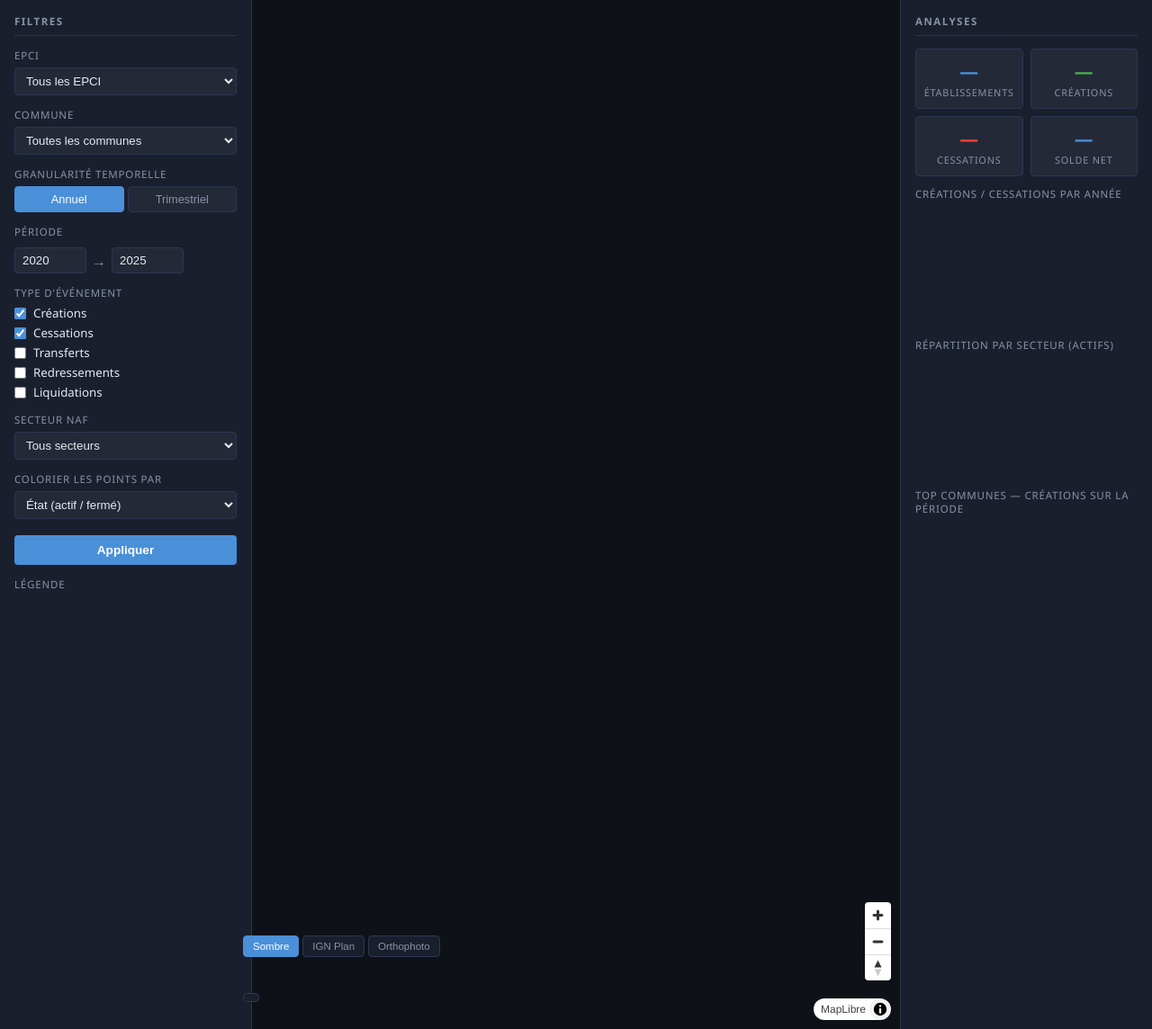
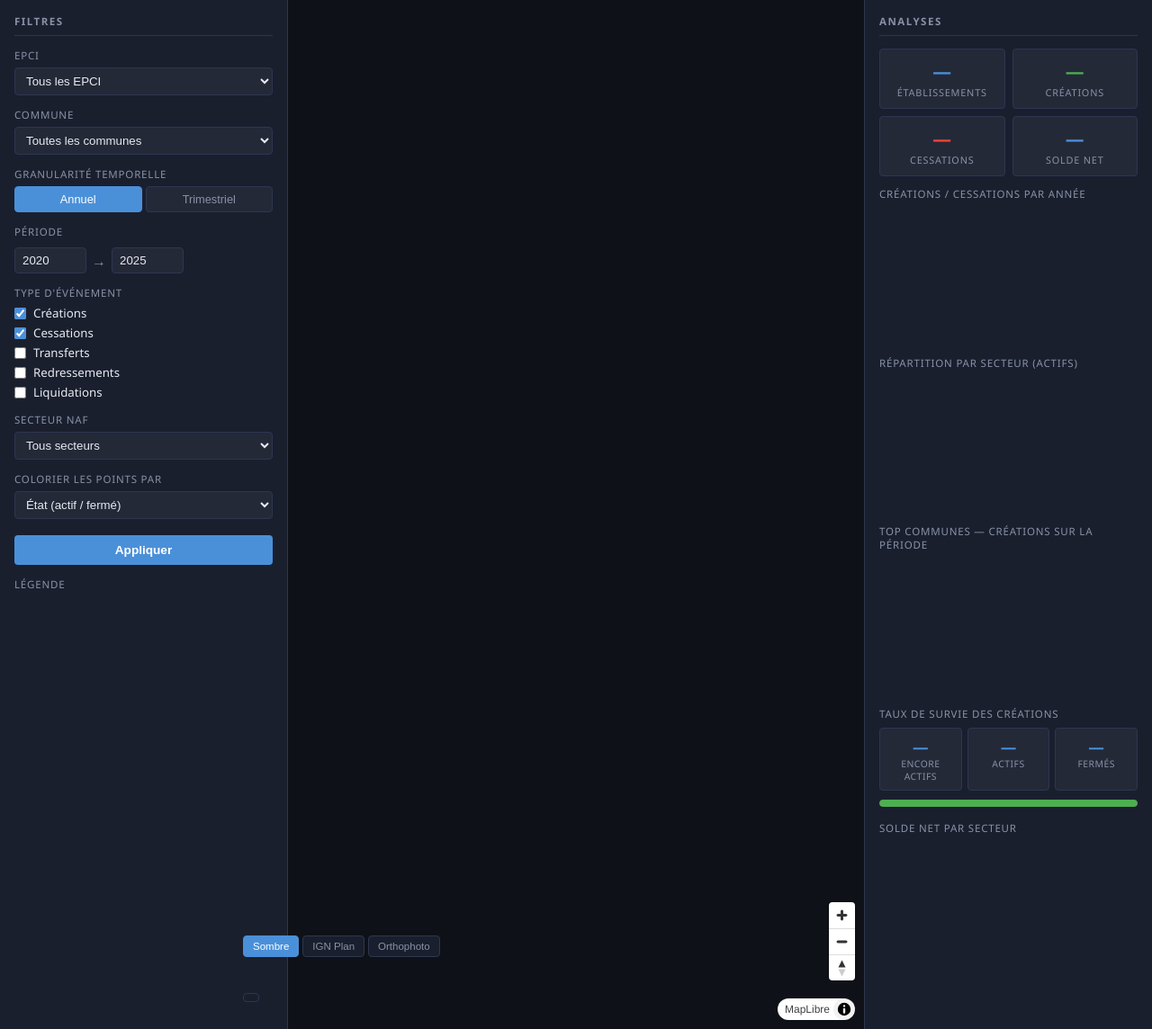
Before and after one commit to NicolasPro38/dyneco, a Flask app: page / in a window 1280 px wide. Shown: the part 52-1196 px from the top of the page at 90% size. Run offline with Flask 3, Linux system fonts and the light colour scheme; data that the repository does not hold is empty; some libraries are stand-ins or nearby versions.

Commit message:
Analyses enrichies - taux de survie, solde secteur, panneau élargi

```diff
--- a/app/routes.py
+++ b/app/routes.py
@@ -514,3 +514,44 @@ def api_count_etablissements():
     cur.close()
     conn.close()
     return jsonify({'count': nb})
+
+@main.route('/api/taux_survie')
+def api_taux_survie():
+    conn = get_db()
+    cur = conn.cursor(cursor_factory=psycopg2.extras.RealDictCursor)
+
+    code_commune = request.args.get('code_commune', '')
+    code_epci    = request.args.get('code_epci', '')
+    annee_debut  = int(request.args.get('annee_debut', 2015))
+    annee_fin    = int(request.args.get('annee_fin', 2020))
+
+    cond = ["EXTRACT(YEAR FROM e.date_creation) BETWEEN %s AND %s"]
+    params = [annee_debut, annee_fin]
+
+    if code_commune:
+        cond.append("e.code_commune = %s"); params.append(code_commune)
+    elif code_epci:
+        cond.append("c.code_epci = %s"); params.append(code_epci)
+
+    cur.execute(f"""
+        SELECT
+            COUNT(*) as total_crees,
+            COUNT(*) FILTER (WHERE e.etat_admin = 'A') as encore_actifs
+        FROM etablissements e
+        JOIN communes c ON e.code_commune = c.code_commune
+        WHERE {" AND ".join(cond)}
+    """, params)
+
+    r = cur.fetchone()
+    cur.close()
+    conn.close()
+
+    total = r['total_crees'] or 0
+    actifs = r['encore_actifs'] or 0
+    taux = round(actifs / total * 100, 1) if total > 0 else 0
+
+    return jsonify({
+        'total_crees': total,
+        'encore_actifs': actifs,
+        'taux_survie': taux
+    })
--- a/app/static/css/style.css
+++ b/app/static/css/style.css
@@ -2,7 +2,7 @@
 
 :root {
     --header-height: 52px;
-    --panel-width: 280px;
+    --panel-width: 320px;
     --bg-panel: #1a1f2e;
     --bg-panel-light: #242938;
     --border: #2e3650;
@@ -220,3 +220,47 @@ canvas { max-width: 100%; }
     margin-bottom: 6px;
     border-left: 2px solid #FF9800;
 }
+
+/* Taux de survie */
+.survie-grid {
+    display: grid;
+    grid-template-columns: 1fr 1fr 1fr;
+    gap: 6px;
+    margin-bottom: 10px;
+}
+.survie-stat {
+    text-align: center;
+    background: var(--bg-panel-light);
+    border: 1px solid var(--border);
+    border-radius: 4px;
+    padding: 8px 4px;
+}
+.survie-valeur {
+    font-size: 1.1rem;
+    font-weight: 700;
+    color: var(--accent);
+}
+.survie-label {
+    font-size: 0.65rem;
+    color: var(--text-muted);
+    text-transform: uppercase;
+    letter-spacing: 0.5px;
+}
+.survie-barre-container {
+    height: 8px;
+    background: #F4433644;
+    border-radius: 4px;
+    overflow: hidden;
+    margin-bottom: 6px;
+}
+.survie-barre-actifs {
+    height: 100%;
+    background: #4CAF50;
+    border-radius: 4px;
+    transition: width 0.5s ease;
+}
+.survie-note {
+    font-size: 0.7rem;
+    color: var(--text-muted);
+    text-align: center;
+}
--- a/app/static/js/map.js
+++ b/app/static/js/map.js
@@ -282,6 +282,8 @@ async function appliquerFiltres() {
 
     mettreAJourStats(nb, statsData);
     mettreAJourGraphiques(statsData, periode, commune);
+    mettreAJourSoldeSecteur(statsData);
+    mettreAJourTauxSurvie();
     recentrerCarte(epci, commune);
 
     } catch(e) {
@@ -781,3 +783,64 @@ function setFond(type) {
         map.setPaintProperty('background', 'background-color', '#0f1118');
     }
 }
+
+
+
+// --- GRAPHIQUE SOLDE NET PAR SECTEUR ---
+let chartSoldeSecteur = null;
+
+async function mettreAJourSoldeSecteur(statsData) {
+    if (chartSoldeSecteur) chartSoldeSecteur.destroy();
+
+    // Calculer solde par secteur depuis les stats d'évolution
+    // On a déjà secteurs (actifs) mais pas le solde par secteur
+    // On utilise les données disponibles
+    const secteurs = statsData.secteurs.slice(0, 8);
+    if (!secteurs.length) return;
+
+    chartSoldeSecteur = new Chart(
+        document.getElementById('chart-solde-secteur').getContext('2d'), {
+        type: 'bar',
+        data: {
+            labels: secteurs.map(r => LABELS_NAF[r.section_naf] || r.section_naf || '?'),
+            datasets: [{
+                label: 'Actifs',
+                data: secteurs.map(r => r.nb),
+                backgroundColor: secteurs.map(r => COULEURS_NAF[r.section_naf] || '#999'),
+                borderWidth: 0
+            }]
+        },
+        options: {
+            indexAxis: 'y',
+            responsive: true,
+            plugins: { legend: { display: false } },
+            scales: {
+                x: { ticks: { color: '#8892a4', font: { size: 9 } }, grid: { color: '#2e3650' } },
+                y: { ticks: { color: '#8892a4', font: { size: 9 } }, grid: { color: '#2e3650' } }
+            }
+        }
+    });
+}
+
+// --- TAUX DE SURVIE ---
+async function mettreAJourTauxSurvie() {
+    const params = buildParams();
+    // Taux de survie sur la période filtrée
+    try {
+        const res  = await fetch(`api/taux_survie?${params}`);
+        const data = await res.json();
+
+        const taux   = data.taux_survie;
+        const actifs = data.encore_actifs;
+        const fermes = data.total_crees - actifs;
+
+        document.getElementById('survie-taux').textContent   = `${taux}%`;
+        document.getElementById('survie-actifs').textContent = actifs.toLocaleString('fr-FR');
+        document.getElementById('survie-fermes').textContent = fermes.toLocaleString('fr-FR');
+        document.getElementById('survie-barre').style.width  = `${taux}%`;
+        document.getElementById('survie-note').textContent   =
+            `Sur ${data.total_crees.toLocaleString('fr-FR')} établissements créés sur la période`;
+    } catch(e) {
+        console.error('Erreur taux survie:', e);
+    }
+}
--- a/app/templates/index.html
+++ b/app/templates/index.html
@@ -161,6 +161,33 @@
                 <div class="chart-titre">Top communes — créations sur la période</div>
                 <canvas id="chart-communes"></canvas>
             </div>
+
+            <div class="chart-bloc" id="bloc-survie">
+                <div class="chart-titre">Taux de survie des créations</div>
+                <div class="survie-grid">
+                    <div class="survie-stat">
+                        <div class="survie-valeur" id="survie-taux">—</div>
+                        <div class="survie-label">encore actifs</div>
+                    </div>
+                    <div class="survie-stat">
+                        <div class="survie-valeur vert" id="survie-actifs">—</div>
+                        <div class="survie-label">actifs</div>
+                    </div>
+                    <div class="survie-stat">
+                        <div class="survie-valeur rouge" id="survie-fermes">—</div>
+                        <div class="survie-label">fermés</div>
+                    </div>
+                </div>
+                <div class="survie-barre-container">
+                    <div class="survie-barre-actifs" id="survie-barre"></div>
+                </div>
+                <div class="survie-note" id="survie-note"></div>
+            </div>
+
+            <div class="chart-bloc">
+                <div class="chart-titre">Solde net par secteur</div>
+                <canvas id="chart-solde-secteur"></canvas>
+            </div>
         </div>
     </aside>
 
```
